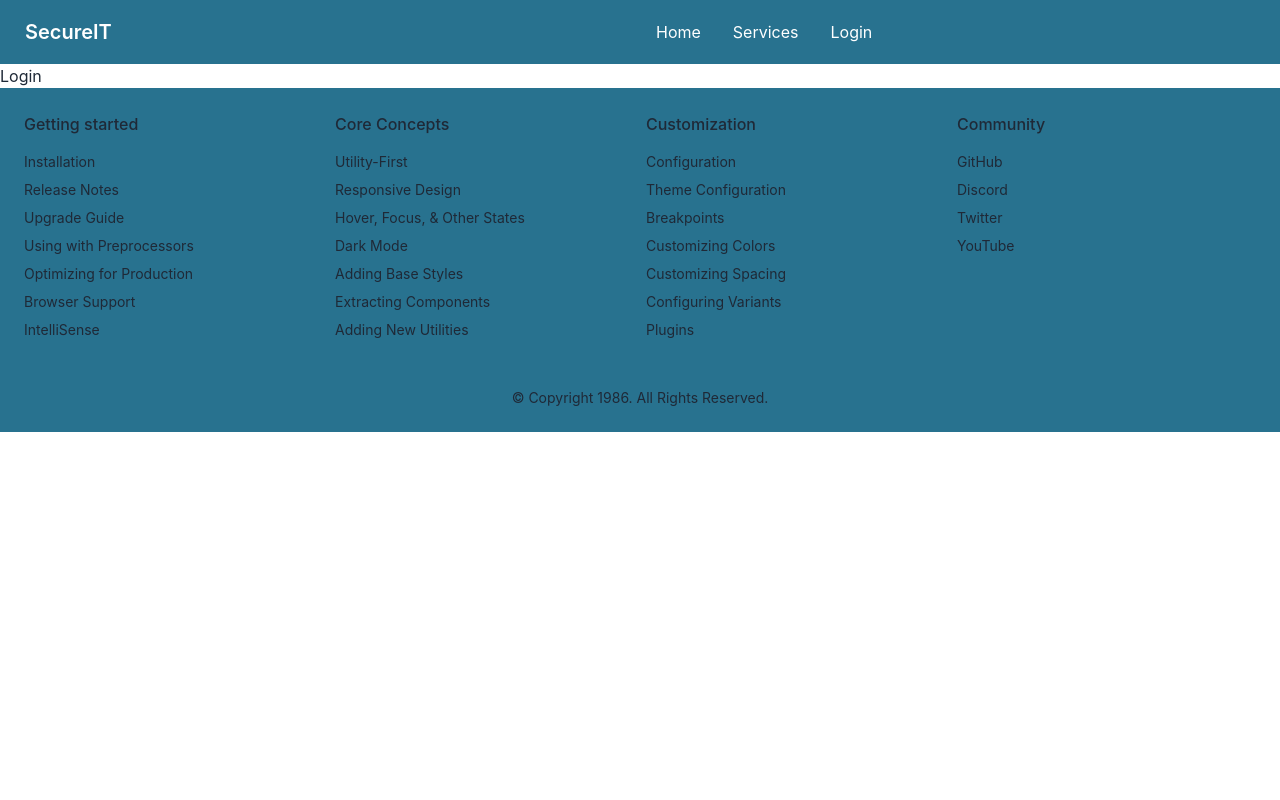
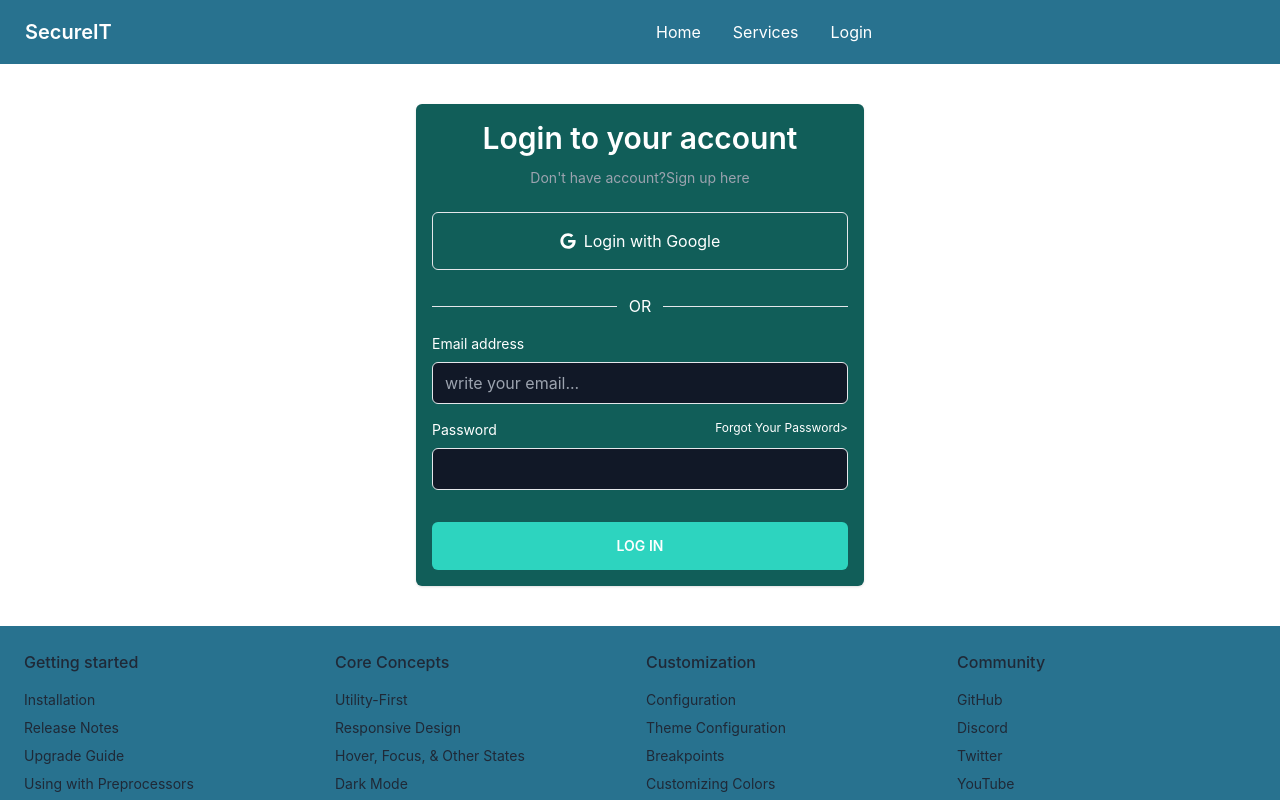
Before and after one commit to riadleon/secureIT---a-cyber-security-service, a React (Create React App) app: page /login in a window 1280 px wide. Shown: the top 800 px of the page. Built offline with nearby package versions, Linux system fonts and the light colour scheme.

Commit message:
login and signup page added

```diff
--- a/package.json
+++ b/package.json
@@ -10,6 +10,7 @@
     "firebase": "^9.13.0",
     "react": "^18.2.0",
     "react-dom": "^18.2.0",
+    "react-hot-toast": "^2.4.0",
     "react-icons": "^4.6.0",
     "react-photo-view": "^1.2.2",
     "react-router-dom": "^6.4.3",
--- a/src/Pages/Login/Login/Login.js
+++ b/src/Pages/Login/Login/Login.js
@@ -1,11 +1,104 @@
-import React from 'react';
+
+import React, { useContext, useState } from 'react'
+import toast from 'react-hot-toast';
+import { FaGoogle } from 'react-icons/fa';
+import { Link, useLocation, useNavigate } from 'react-router-dom';
+import { AuthContext } from '../../../contexts/AuthProvider/AuthProvider';
+
+
 
 const Login = () => {
+    // const [error, setError] = useState('');
+    // const { signIn, setLoading, passReset } = useContext(AuthContext);
+    // const navigate = useNavigate();
+    // const location = useLocation();
+
+    // const from = location.state?.from?.pathname || '/';
+
+    // const handleSubmit = event => {
+    //     event.preventDefault();
+    //     const form = event.target;
+    //     const email = form.email.value;
+    //     const password = form.password.value;
+
+    //     signIn(email, password)
+    //         .then(result => {
+    //             const user = result.user;
+    //             console.log(user);
+    //             form.reset();
+    //             setError('');
+    //             navigate(from, { replace: true });
+    //             if (user.emailVerified) {
+    //                 navigate(from, { replace: true });
+    //                 toast.success('You have successfully logged in!!')
+    //             }
+    //             else {
+    //                 toast.error('Your email is not verified. Please verify your email address.')
+    //             }
+    //         })
+    //         .catch(error => {
+    //             console.error(error)
+    //             setError(error.message);
+    //         })
+    //         .finally(() => {
+    //             setLoading(false);
+    //         })
+    // }
+    // const handlePasswordChange = (event) => {
+    //     event.preventDefault();
+    //     const form = event.target;
+    //     const email = form.email.value;
+    //     passReset(email)
+    //         .then(result => {
+    //             const user = result.user;
+    //             console.log(user);
+    //             toast.success('Reset email sent successfully')
+    //         })
+    //         .catch(error => console.error(error))
+    // }
+
     return (
-        <div>
-            <h2>Login</h2>
+
+
+
+        <div className="text-white w-full max-w-md p-4 rounded-md shadow bg-teal-800 mx-auto m-10">
+            <h2 className="mb-3 text-3xl font-semibold text-center text-white">Login to your account</h2>
+            <p className="text-sm text-center text-gray-400">Don't have account?
+                <Link to='/register' className="focus:underline hover:underline">Sign up here</Link>
+            </p>
+            <div className="my-6 space-y-4">
+                <Link ><button type="button" className="flex items-center justify-center w-full p-4 space-x-4 border rounded-md focus:ring-2 focus:ring-offset-1 dark:border-gray-400 focus:ring-purple-400">
+
+                    <FaGoogle className='mr-2'></FaGoogle> Login with Google
+                </button></Link>
+
+            </div>
+            <div className="flex items-center w-full my-4">
+                <hr className="w-full dark:text-gray-400" />
+                <p className="px-3 dark:text-gray-400">OR</p>
+                <hr className="w-full dark:text-gray-400" />
+            </div>
+            <form className="space-y-8 ng-untouched ng-pristine ng-valid">
+                <div className="space-y-4">
+                    <div className="space-y-2">
+                        <label for="email" className="block text-sm">Email address</label>
+                        <input type="email" name="email" id="email" placeholder="write your email..." className="w-full px-3 py-2 border rounded-md dark:border-gray-700 bg-gray-900 dark:text-gray-100 focus:dark:border-purple-400" />
+                    </div>
+                    <div className="space-y-2">
+                        <div className="flex justify-between">
+                            <label for="password" className="text-sm">Password</label>
+                            <Link className="text-xs hover:underline dark:text-gray-400">Forgot Your Password></Link>
+                        </div>
+                        <input type="password" name="password" id="password" className="w-full px-3 py-2 border rounded-md dark:border-gray-700 bg-gray-900 dark:text-gray-100 focus:dark:border-purple-400" />
+                    </div>
+                </div>
+                <button type="button" className="w-full px-8 py-3 font-semibold rounded-md btn btn-ghost bg-teal-400">Log in</button>
+            </form>
         </div>
-    );
+
+
+
+    )
 };
 
 export default Login;
--- a/src/Pages/Login/Signup/Register.js
+++ b/src/Pages/Login/Signup/Register.js
@@ -1,10 +1,37 @@
 import React from 'react';
+import { Link } from 'react-router-dom';
 
 const Register = () => {
     return (
-        <div>
-            <h2>Register</h2>
+        <div className="text-white w-full max-w-md p-4 rounded-md shadow bg-teal-800 mx-auto m-10">
+            <h1 className='text-4xl font-bold mb-5'>SignUp!!</h1>
+            <form className="space-y-8 ng-untouched ng-pristine ng-valid">
+                <div className="space-y-4">
+                    <div className="space-y-2">
+                        <label for="name" className="block text-sm">User Name</label>
+                        <input type="text" name="name" id="name" placeholder="write your name..." className="w-full px-3 py-2 border rounded-md dark:border-gray-700 bg-gray-900 dark:text-gray-100 focus:dark:border-purple-400" />
+                    </div>
+                    <div className="space-y-2">
+                        <label for="name" className="block text-sm">User Photo</label>
+                        <input type="text" name="photoUrl" id="photoUrl" placeholder="Add your Your Photo..." className="w-full px-3 py-2 border rounded-md dark:border-gray-700 bg-gray-900 dark:text-gray-100 focus:dark:border-purple-400" />
+                    </div>
+                    <div className="space-y-2">
+                        <label for="email" className="block text-sm">Email address</label>
+                        <input type="email" name="email" id="email" placeholder="write your email..." className="w-full px-3 py-2 border rounded-md dark:border-gray-700 bg-gray-900 dark:text-gray-100 focus:dark:border-purple-400" />
+                    </div>
+                    <div className="space-y-2">
+                        <div className="flex justify-between">
+                            <label for="password" className="text-sm">Password</label>
+
+                        </div>
+                        <input type="password" name="password" id="password" className="w-full px-3 py-2 border rounded-md dark:border-gray-700 bg-gray-900 dark:text-gray-100 focus:dark:border-purple-400" />
+                    </div>
+                </div>
+                <button type="button" className="w-full px-8 py-3 font-semibold rounded-md btn btn-ghost bg-teal-400">Sign Up</button>
+            </form>
+            <Link to='/login' className=" text-center text-xs hover:underline text-white font-bold">Already Have an account?</Link>
         </div>
+
     );
 };
 
```
Also changed, not shown: 1 other file (tests, documents, lock files or other folders).
